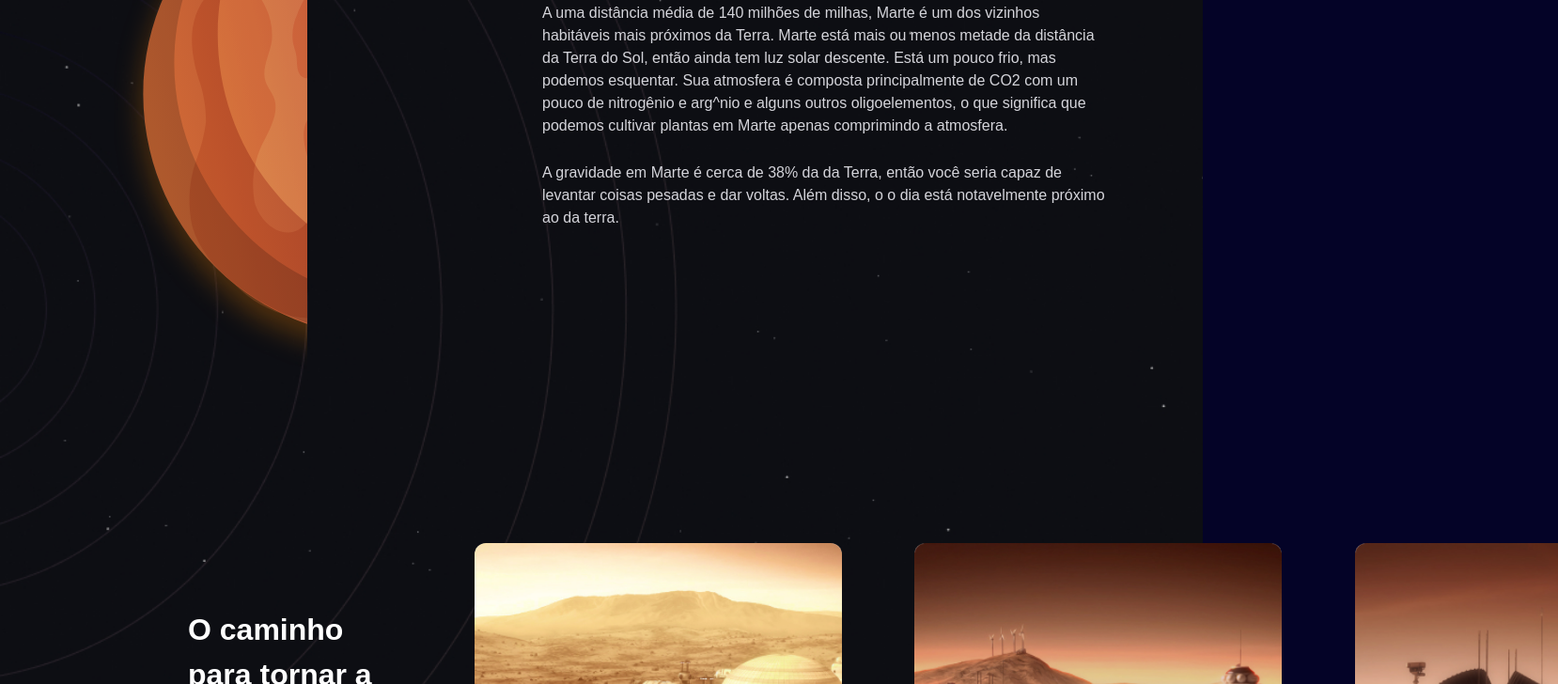
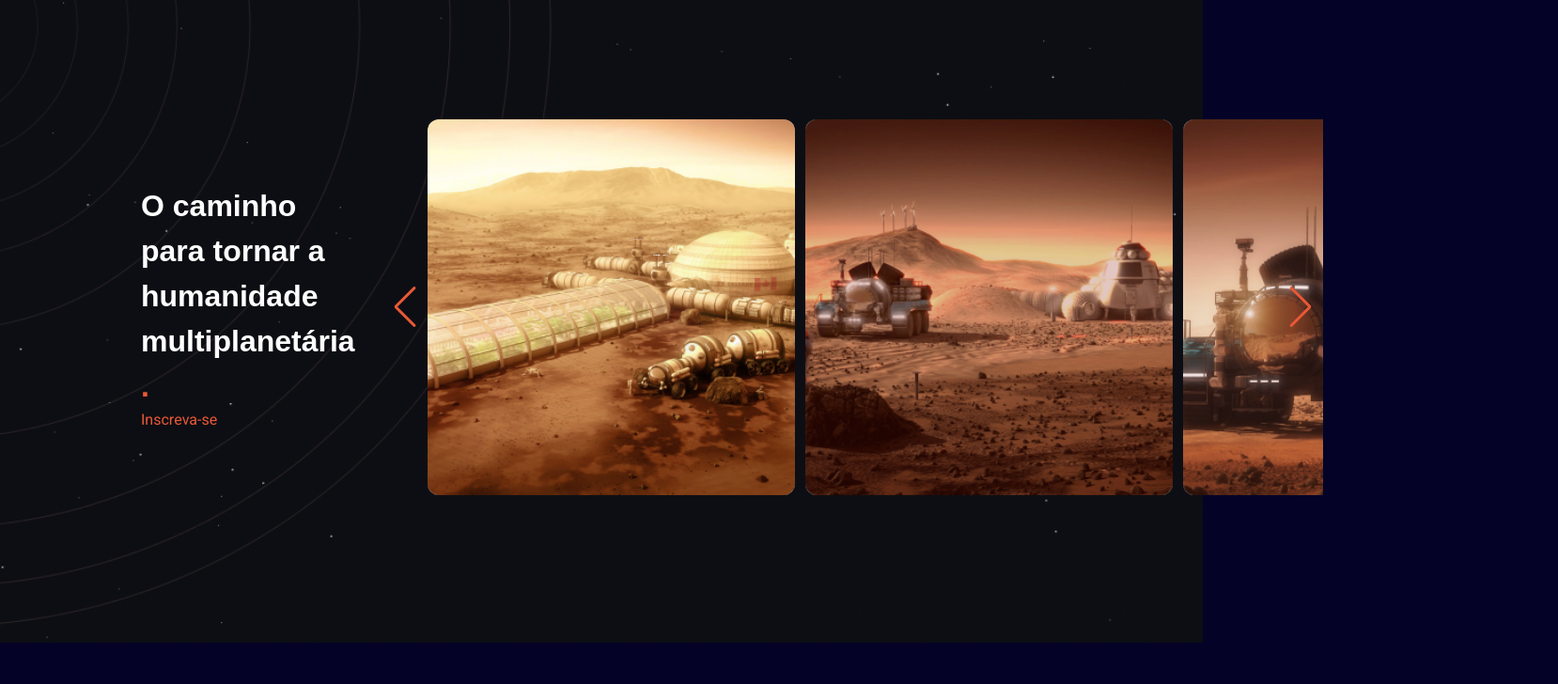
Before and after one commit to EduardoLPP/landing-page-trip-to-mars, a React (Create React App) app: page / in a window 1280 px wide. Shown: the part 1560-2288 px from the top of the page at 94% size, 1658 px wide, since content can reach past the window. After the commit the page ends 2244 px from the top, so only its background shows below. Built offline with nearby package versions, Linux system fonts and the light colour scheme.

Commit message:
correcao da responsividade

```diff
--- a/src/styles/styles.ts
+++ b/src/styles/styles.ts
@@ -1,5 +1,6 @@
 import styled from "styled-components";
 import { pixelToRem } from "../utils/pixelToRemFunction";
+import { device } from "./responsive";
 
 interface GalleryFlexProps {
     flex?: "row" | "column";
@@ -18,7 +19,7 @@ export const Container = styled.div<GalleryFlexProps>`
     display: flex;
     flex-direction: ${(props) => props.flex};
     justify-content: space-between;
-    margin: ${pixelToRem(150, 100, 157, 100)};
+    margin: ${pixelToRem(10, 100, 157, 100)};
 `;
 
 export const Header = styled.div`
@@ -69,6 +70,21 @@ export const AstronautIllustration = styled.image`
     position: absolute;
     right: ${pixelToRem(0)};
     top: ${pixelToRem(15)};
+
+    @media ${device.mobile} {
+    position: relative;
+    order: 4;
+    width: ${pixelToRem(307)};
+    left: ${pixelToRem(55)};
+  }
+
+  @media (max-width: ${pixelToRem(1200)}) {
+    position: relative;
+    order: 4;
+    width: ${pixelToRem(472)};
+    height: ${pixelToRem(600)};
+    left: 0;
+  }
 `;
 
 export const IconsContainer = styled.div`
@@ -85,21 +101,21 @@ export const SectionAbout = styled.div<GalleryFlexProps>`
     background: url("/images/stars.jpg"), no-repeat;
     flex-direction: ${(props) => props.flex};
     background-size: cover;
-    margin-top: ${pixelToRem(50)};
+    margin-top: ${pixelToRem(20)};
 `;
 
 export const ImageMars = styled.image`
-    width: ${pixelToRem(621)};
-    height: ${pixelToRem(621)};
+    width: ${pixelToRem(450)};
+    height: ${pixelToRem(450)};
     background-image: url("/images/mars.svg");
     background-repeat: no-repeat;
     background-size: cover;
-    margin-right: ${pixelToRem(250)};
+    margin-right: ${pixelToRem(220)};
 `;
 
 export const AboutMain = styled.div<GalleryFlexProps>`
     max-width: ${pixelToRem(603)};
-    padding-top: ${pixelToRem(100)};
+    padding-top: ${pixelToRem(50)};
     margin: ${(props) => props.margin};
 `;
 
@@ -117,7 +133,7 @@ export const TextAbout = styled.p`
 
 export const Gallery = styled.div`
     display: flex;
-    max-width: ${pixelToRem(1200)};
+    max-width: ${pixelToRem(1000)};
     border-radius: ${pixelToRem(12)};
 
     & .swiper-button-prev {
@@ -143,7 +159,7 @@ export const ContainerImage = styled.div`
 
 export const GalleryContent = styled.div<GalleryFlexProps>`
   display: flex;
-  margin: ${pixelToRem(10, 100, 157, 200)};
+  margin: ${pixelToRem(10, 100, 157, 150)};
   align-items: center;
 `;
 
```
